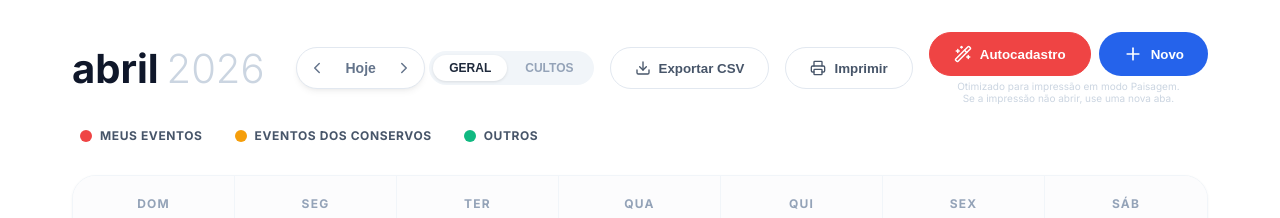
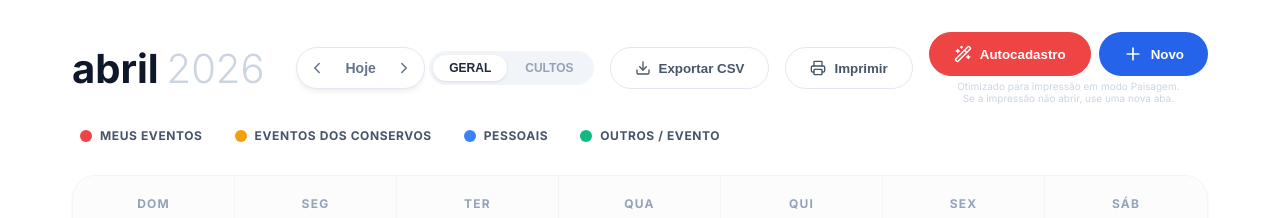
Before and after one commit to ddpaulasax-wq/eventos2.0, a React (Vite) app: page / in a window 1280 px wide. Shown: the top 218 px of the page. Built offline with nearby package versions, Linux system fonts and the light colour scheme; no server answers; the database is empty.

Commit message:
feat: adicionar novo botão 'EVENTO' (Verde) para testes

```diff
--- a/src/components/CalendarGrid.tsx
+++ b/src/components/CalendarGrid.tsx
@@ -51,31 +51,29 @@ export const CalendarGrid: React.FC<CalendarGridProps> = ({
   const weekDays = ['DOM', 'SEG', 'TER', 'QUA', 'QUI', 'SEX', 'SÁB'];
 
   const formatTitle = (event: Event) => {
-    let title = event.title;
+    // 1. Definimos o que queremos esconder (letras maiúsculas para comparação segura)
+    const toHide = ['OUTRO', 'OUTROS', 'EVENTO', 'CULTO', 'CULTOS', 'PESSOAL', 'PESSOAIS', 'MEUS EVENTOS', 'ENSAIO', 'GEM', 'REUNIÃO', 'SECRETARIA'];
 
-    // Palavras-chave de categoria para remover
-    const categoryWords = '(OUTRO|OUTROS|CULTO|CULTOS|PESSOAL|PESSOAIS|MEUS EVENTOS|ENSAIO|GEM|REUNIÃO|SECRETARIA)';
-    // Suporta diferentes tipos de traços (hífen, en-dash, em-dash) e múltiplos espaços
-    const separator = '\\s*[\\-–—]\\s*';
-    const timePattern = '^(\\d{2}:\\d{2})';
+    // 2. Quebramos o título por qualquer tipo de traço com espaços
+    const parts = event.title.split(/\s*[\-–—]\s*/);
 
-    // 1. Remove prefixo APÓS o horário: "19:30 - OUTRO - Texto" -> "19:30 - Texto"
-    const regexWithTime = new RegExp(`${timePattern}${separator}${categoryWords}${separator}`, 'i');
-    title = title.replace(regexWithTime, '$1 - ');
+    // 3. Filtramos as partes
+    const filtered = parts.filter((part, index) => {
+      const p = part.trim().toUpperCase();
+      // Sempre mantém se for a primeira parte e for um horário (ex: 15:00)
+      if (index === 0 && /^\d{1,2}:\d{2}$/.test(p)) return true;
+      // Remove se for uma palavra da lista de categorias
+      if (toHide.includes(p)) return false;
+      // Remove se a parte for vazia
+      if (!p) return false;
+      return true;
+    });
 
-    // 2. Remove prefixo no INÍCIO: "OUTRO - Texto" -> "Texto"
-    const regexNoTime = new RegExp(`^${categoryWords}${separator}`, 'i');
-    title = title.replace(regexNoTime, '');
+    // 4. Se o resultado for vazio (ex: evento era só "OUTRO"), retorna o título original como fallback
+    if (filtered.length === 0) return event.title;
 
-    // 3. Limpezas extras específicas para o modo Cultos
-    if (event.color === '#000000') {
-      title = title.replace(new RegExp(`${separator}CULTO${separator}`, 'g'), ' - ')
-                   .replace(new RegExp(`${separator}CULTO$`, 'g'), '')
-                   .replace(/^CULTO:\s*/i, '')
-                   .replace(/^CULTO$/i, 'CULTO');
-    }
-
-    return title;
+    // 5. Junta tudo com o separador padrão
+    return filtered.join(' - ');
   };
 
   return (
--- a/src/components/EventModal.tsx
+++ b/src/components/EventModal.tsx
@@ -82,7 +82,7 @@ export const EventModal: React.FC<EventModalProps> = ({
   if (!isOpen) return null;
 
   // Categorias que usam a descrição como título no calendário
-  const descriptionAsTitle = ['MEUS EVENTOS', 'EVENTOS PESSOAIS', 'OUTROS', 'CULTO ESPECIAL'];
+  const descriptionAsTitle = ['MEUS EVENTOS', 'EVENTOS PESSOAIS', 'OUTROS', 'EVENTO', 'CULTO ESPECIAL'];
 
   const handleSubmit = async (e: React.FormEvent) => {
     e.preventDefault();
@@ -133,6 +133,7 @@ export const EventModal: React.FC<EventModalProps> = ({
     { label: 'EVENTOS DOS CONSERVOS', color: '#F59E0B', items: ['CULTO', 'ENSAIO', 'REUNIÃO'], singleButton: false },
     { label: 'EVENTOS PESSOAIS', color: '#3B82F6', items: [], singleButton: true },
     { label: 'OUTROS', color: '#10B981', items: [], singleButton: true },
+    { label: 'EVENTO', color: '#10B981', items: [], singleButton: true },
   ];
 
   return (
--- a/src/components/Header.tsx
+++ b/src/components/Header.tsx
@@ -140,12 +140,14 @@ export const Header: React.FC<HeaderProps> = ({
               EVENTOS DOS CONSERVOS
             </div>
             <div className="legend-item">
+              <div className="legend-dot" style={{ background: 'var(--color-pessoais)' }}></div>
+              PESSOAIS
+            </div>
+            <div className="legend-item">
               <div className="legend-dot" style={{ background: 'var(--color-outros)' }}></div>
-          OUTROS
+              OUTROS / EVENTO
             </div>
       </div>
     </header>
   );
 };
-
-// End of file
```
Lines whose indentation alone changed are shown as unchanged.
